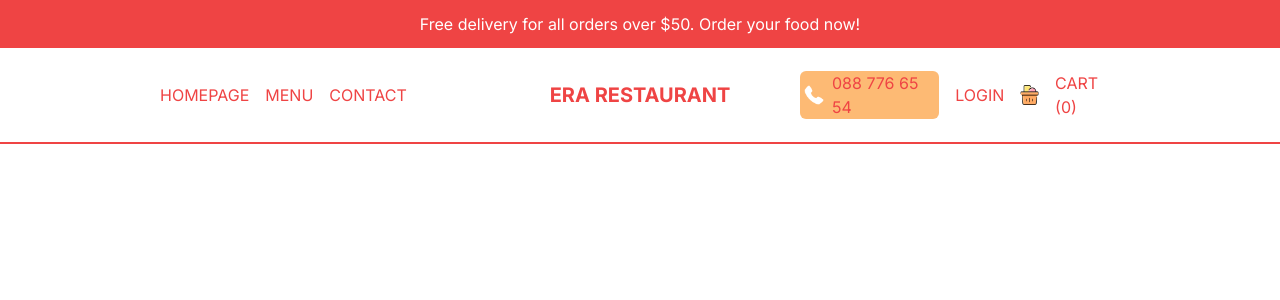
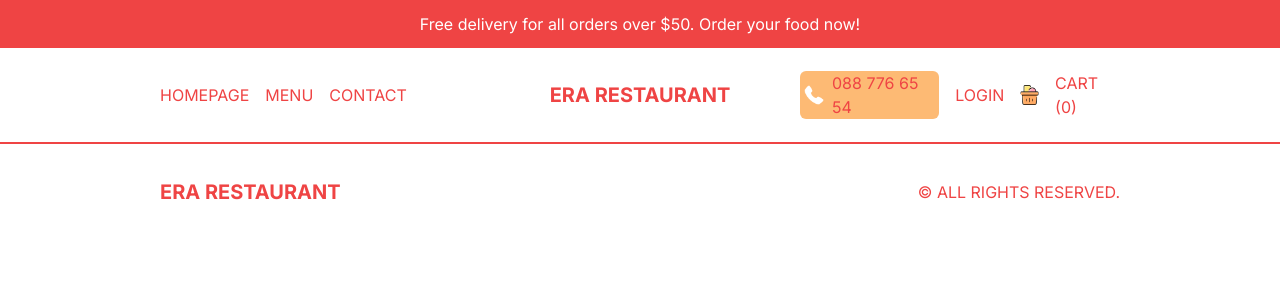
Before and after one commit to RamadanEmin/Food_delivery_app, a Next.js app: page / in a window 1280 px wide. Shown: the top 300 px of the page. Built offline with nearby package versions, Linux system fonts and the light colour scheme; no server answers.

Commit message:
Added Footer component

```diff
--- a/src/app/layout.tsx
+++ b/src/app/layout.tsx
@@ -5,6 +5,7 @@
 
 import Notification from '@/components/Notification';
 import Navbar from '@/components/Navbar';
+import Footer from '@/components/Footer';
 import 'react-toastify/dist/ReactToastify.css';
 
 const inter = Inter({ subsets: ['latin'] });
@@ -26,6 +27,7 @@
                     <Notification />
                     <Navbar />
                     {children}
+                    <Footer />
                 </div>
             </body>
         </html>
--- /dev/null
+++ b/src/components/Footer.tsx
@@ -0,0 +1,12 @@
+import Link from 'next/link';
+
+const Footer = () => {
+    return (
+        <div className='h-12 md:h-24 p-4 lg:px-20 xl:px-40 text-red-500 flex items-center justify-between'>
+            <Link href='/' className='font-bold text-xl uppercase'>eRa Restaurant</Link>
+            <p>&copy; ALL RIGHTS RESERVED.</p>
+        </div>
+    );
+};
+
+export default Footer;
```
